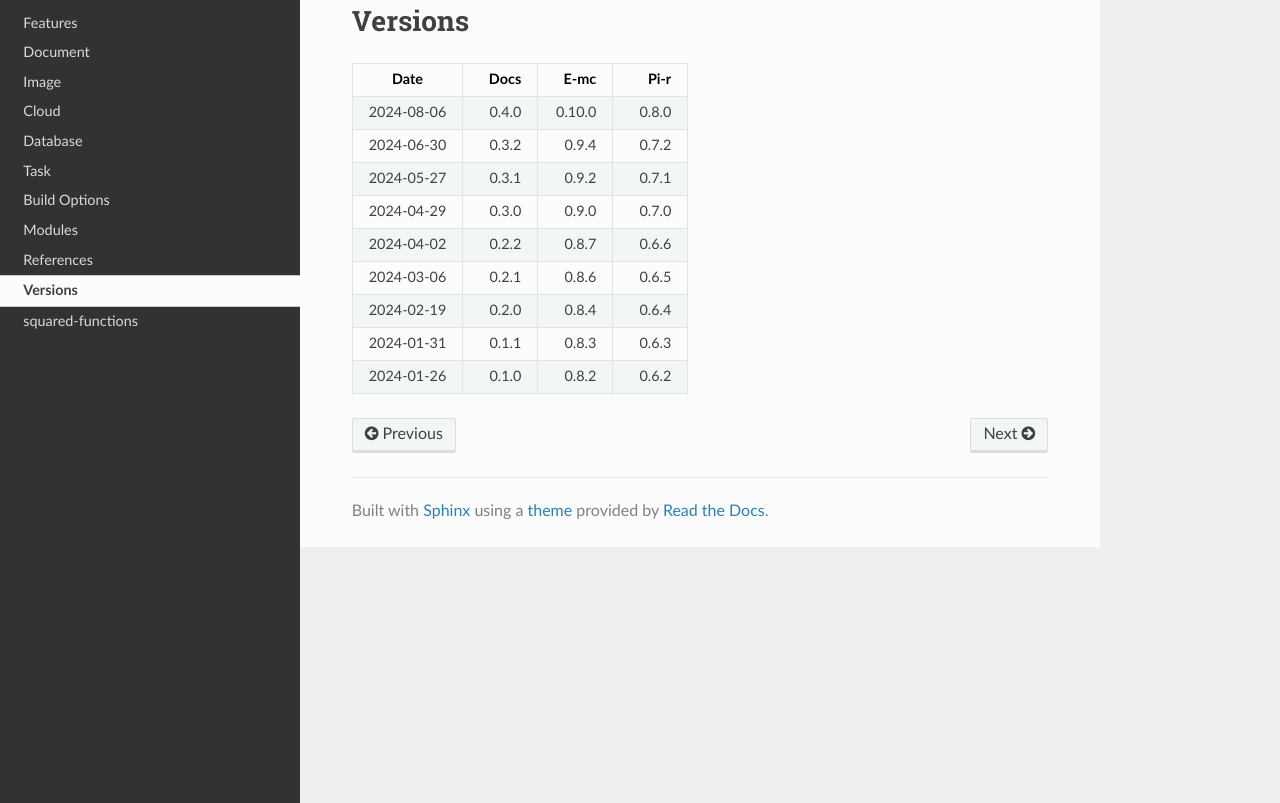
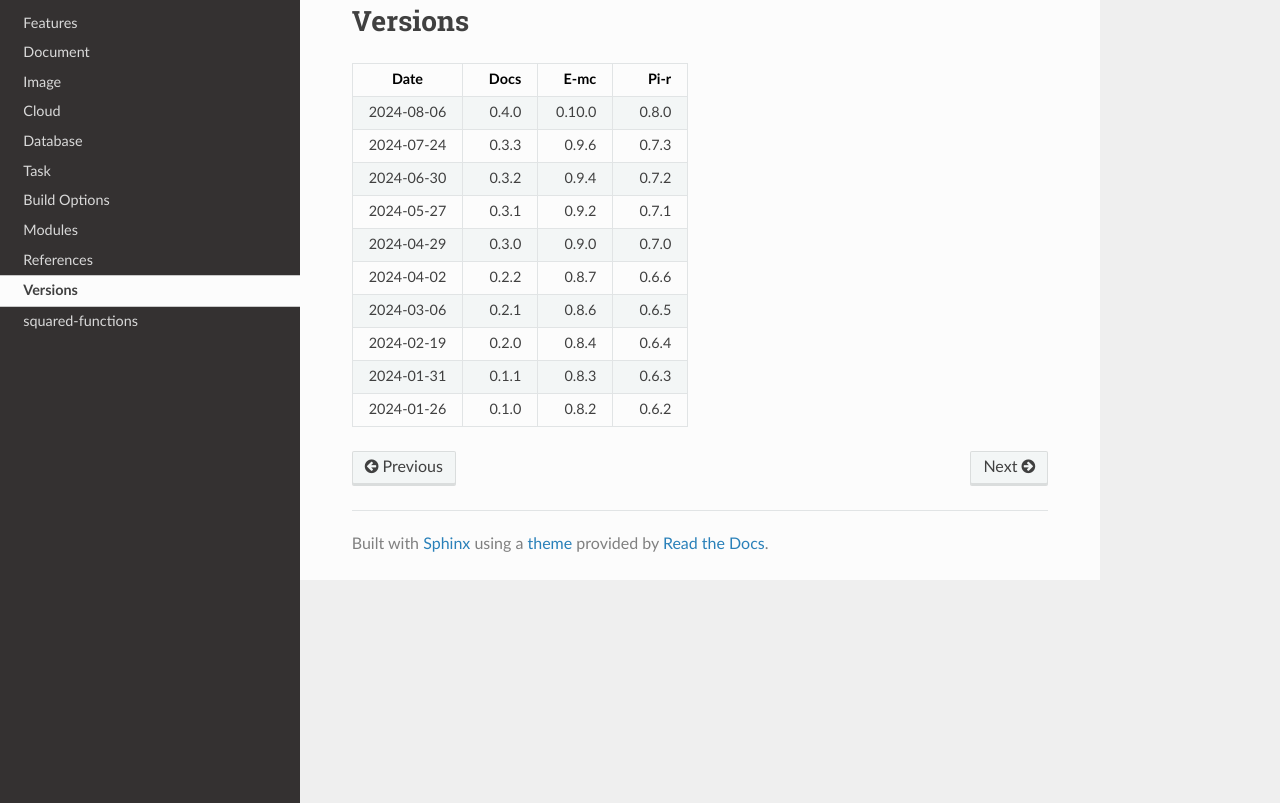
Before and after one commit to anpham6/chrome-docs, a Sphinx documentation site: the page built from source/versions.rst, in a window 1280 px wide, cut to the strip 97-900 px from the top of the page. Built offline with Sphinx 7.4.7 and the Read the Docs theme 2.0.0, drawn with Linux system fonts in a browser that asks for light colours.

Commit message:
Versions: Release date for e-mc 0.9.6.

```diff
--- a/source/versions.rst
+++ b/source/versions.rst
@@ -8,6 +8,7 @@ Versions
    Date      Docs      E-mc     Pi-r
 ========== ======== ======== ========
 2024-08-06    0.4.0   0.10.0    0.8.0
+2024-07-24    0.3.3    0.9.6    0.7.3
 2024-06-30    0.3.2    0.9.4    0.7.2
 2024-05-27    0.3.1    0.9.2    0.7.1
 2024-04-29    0.3.0    0.9.0    0.7.0
```
Also changed, not shown: README.md (+1 -0 lines).
